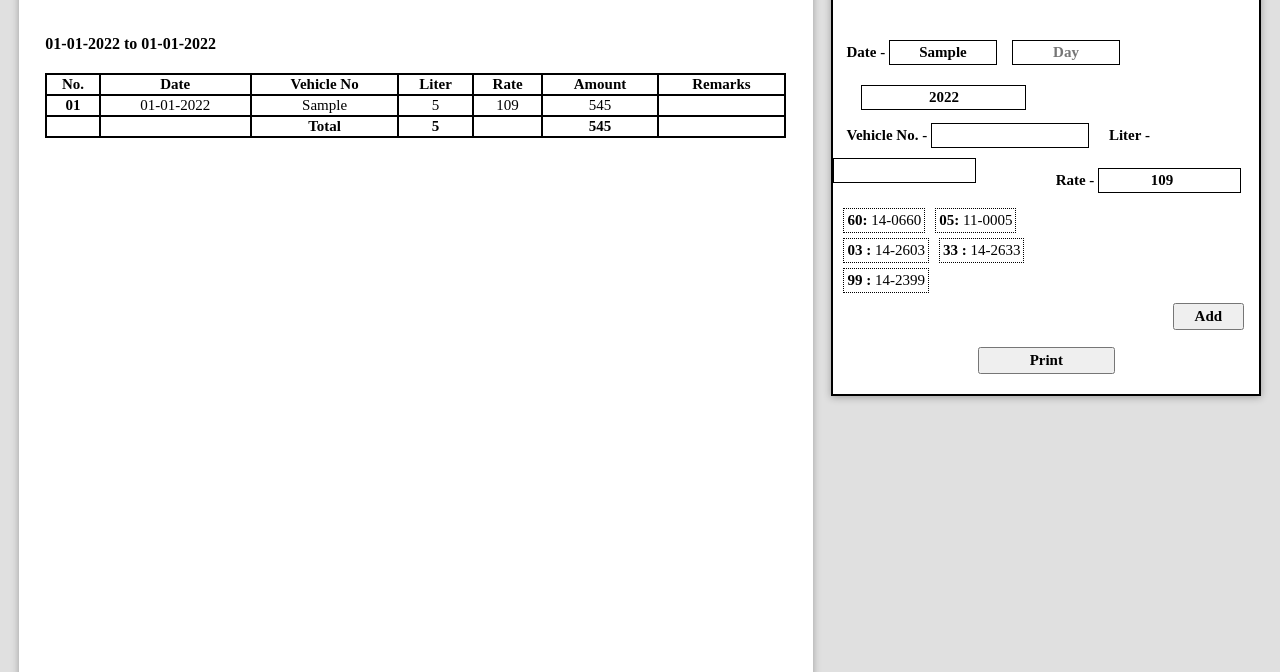
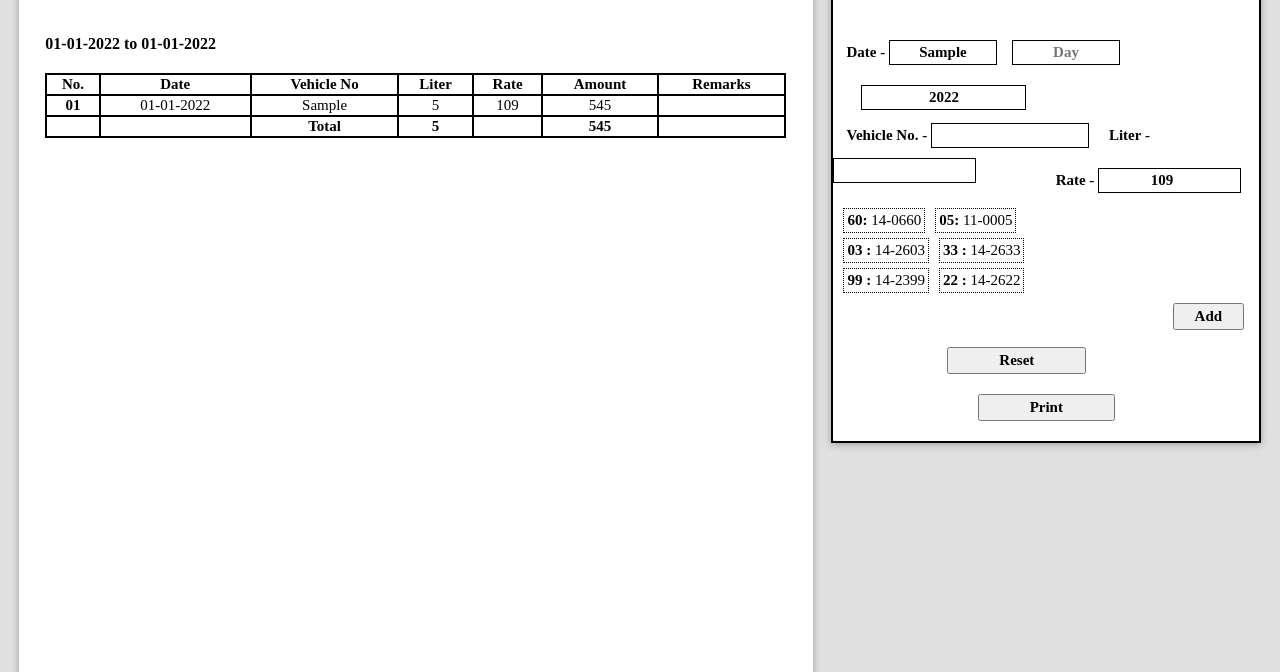
Before and after one commit to saffiullahfahim/NTech_Rasel_Bill, a plain HTML site: page index.html in a window 1280 px wide. Both pictures are taken after typing "Sample", "Sample", "Sample", "Sample", "Sample", "5" into the empty fields and a click on the button "Add". Shown: the part 128-800 px from the top of the page. Drawn offline with Linux system fonts and the light colour scheme.

Commit message:
add new vehicle and update interval & add local save

```diff
--- a/assets/js/main.js
+++ b/assets/js/main.js
@@ -1,13 +1,43 @@
+let obj = {},
+  formData = {};
+newpage = header.innerHTML;
+if (localStorage["raselBillData"]) {
+  header.innerHTML = localStorage["raselBillData"];
+  formData = JSON.parse(localStorage["raselBillDataForm"]);
+  obj = JSON.parse(localStorage["raselBillDataJSON"]);
+  no = obj.no ? obj.no : "";
+  limit = obj.limit ? obj.limit : "";
+  dataNo = obj.dataNo ? obj.dataNo : "";
+  date1 = obj.date1 ? obj.date1 : "";
+  totalliter = obj.totalliter ? obj.totalliter : "";
+  totaltaka = obj.totaltaka ? obj.totaltaka : "";
+  BillNo.value = formData.BillNo ? formData.BillNo : "";
+  Session.value = formData.Session ? formData.Session : "";
+  document.getElementById("month").value = formData.month ? formData.month : "";
+} else {
+  no = 0;
+  limit = 0;
+  dataNo = 0;
+  date1 = "";
+  totalliter = 0;
+  totaltaka = 0;
+}
+
 BillNo.focus();
-newpage = header.innerHTML;
 BillNo.oninput = function () {
   document.getElementById("billno").innerText = "Bill No. - " + this.value;
+  formData.BillNo = this.value;
+  localStorage["raselBillDataForm"] = JSON.stringify(formData);
 };
 Session.oninput = function () {
   document.getElementById("session").innerText = this.value;
   if (this.value.length == 3) {
     document.getElementById("month").value = this.value;
+    formData.month = this.value;
+    localStorage["raselBillDataForm"] = JSON.stringify(formData);
   }
+  formData.Session = this.value;
+  localStorage["raselBillDataForm"] = JSON.stringify(formData);
 };
 ADDBTN.onclick = function () {
   Add();
@@ -15,6 +45,12 @@ ADDBTN.onclick = function () {
 Print.onclick = function () {
   window.print();
 };
+Reset.onclick = () => {
+  delete localStorage["raselBillData"];
+  delete localStorage["raselBillDataForm"];
+  delete localStorage["raselBillDataJSON"];
+  window.location.reload()
+}
 function intToEnglish(number) {
   var NS = [
     { value: 10000000, str: "Crore" },
@@ -72,11 +108,13 @@ function intToEnglish(number) {
   return result;
 }
 
-no = 0;
-limit = 0;
-date1 = "";
-totalliter = 0;
-totaltaka = 0;
+const addIntervalData = (data) => {
+  let interval = document.querySelectorAll(".i");
+  for (let x of interval) {
+    x.innerText = data;
+  }
+};
+
 function Add() {
   if (vehicle.value == "60") {
     vehicle.value = "14-0660";
@@ -92,6 +130,9 @@ function Add() {
   }
   if (vehicle.value == "99") {
     vehicle.value = "14-2399";
+  }
+  if (vehicle.value == "22") {
+    vehicle.value = "14-2622";
   }
   if (BillNo.value == "") {
     BillNo.focus();
@@ -115,7 +156,8 @@ function Add() {
   else {
     var d = new Date(day.value + " " + month.value + " " + year.value);
     limit++;
-    if (limit == 1) {
+    dataNo++;
+    if (dataNo == 1) {
       date1 =
         String(d.getDate()).padStart("2", 0) +
         "-" +
@@ -125,14 +167,15 @@ function Add() {
     }
     if (limit <= 20) {
       no++;
-      interval.innerText =
+      addIntervalData(
         date1 +
-        " to " +
-        String(d.getDate()).padStart("2", 0) +
-        "-" +
-        String(d.getMonth() + 1).padStart("2", 0) +
-        "-" +
-        d.getFullYear();
+          " to " +
+          String(d.getDate()).padStart("2", 0) +
+          "-" +
+          String(d.getMonth() + 1).padStart("2", 0) +
+          "-" +
+          d.getFullYear()
+      );
       var tr = document.createElement("tr");
       var td1 = document.createElement("td");
       var td2 = document.createElement("td");
@@ -177,13 +220,21 @@ function Add() {
       AddBtn.value = "";
       day.focus();
       TOTAL();
+      obj.no = no;
+      obj.limit = limit;
+      obj.dataNo = dataNo;
+      obj.date1 = date1;
+      obj.totalliter = totalliter;
+      obj.totaltaka = totaltaka;
+      localStorage["raselBillData"] = header.innerHTML.trim();
+      localStorage["raselBillDataJSON"] = JSON.stringify(obj);
     } else {
       limit = 0;
       footer.remove();
       Total.remove();
       billno.removeAttribute("id");
       session.removeAttribute("id");
-      interval.removeAttribute("id");
+      // interval.removeAttribute("id");
       table.removeAttribute("id");
 
       header.innerHTML += newpage;
@@ -194,39 +245,6 @@ function Add() {
     }
   }
 }
-
-/*function Print(){
-var tr = document.createElement("tr")
-var td1 = document.createElement("th")
-var td2 = document.createElement("th")
-var td3 = document.createElement("th")
-var td4 = document.createElement("th")
-var td5 = document.createElement("th")
-var td6 = document.createElement("th")
-var td7 = document.createElement("th")
-//td1.setAttribute("contenteditable","")
-//td2.setAttribute("contenteditable","")
-td3.setAttribute("contenteditable","")
-td4.setAttribute("contenteditable","")
-//td5.setAttribute("contenteditable","")
-td6.setAttribute("contenteditable","")
-//td7.setAttribute("contenteditable","")
-////td1.innerText = String(no).padStart('2',0)
-//td2.innerText = String(d.getDate()).padStart('2',0)+"-"+String(d.getMonth()+1).padStart('2',0)+"-"+d.getFullYear()
-td3.innerText = "Total"
-td4.innerText = totalliter
-//td5.innerText =
-td6.innerText = totaltaka
-table.appendChild(tr)
-tr.appendChild(td1)
-tr.appendChild(td2)
-tr.appendChild(td3)
-tr.appendChild(td4)
-tr.appendChild(td5)
-tr.appendChild(td6)
-tr.appendChild(td7)
-window.print()
-}*/
 
 function TOTAL() {
   Total.remove();
--- a/index.html
+++ b/index.html
@@ -193,6 +193,7 @@
           <option value="11-0006"></option>
           <option value="14-2633"></option>
           <option value="14-2399"></option>
+          <option value="14-2622"></option>
         </datalist>
 
         <div style="display: flex; flex-direction: row; flex-wrap: wrap; margin-top: 20px;">
@@ -257,6 +258,18 @@
             "
             ><b>99 :</b> 14-2399</span
           >
+          <span
+          onclick="vehicle.value = '14-2622'; vehicle.focus()"
+            style="
+              font: 300 15px 'Nirmala UI';
+              padding: 3px;
+              border: 0.5px dotted #000;
+              margin-left: 10px;
+              margin-top: 5px;
+              cursor: pointer;
+            "
+            ><b>22 :</b> 14-2622</span
+          >
         </div>
         <input type="hidden" autocomplete="off" id="AddBtn" />
         <button
@@ -276,6 +289,18 @@
           Add</button
         ><br /><br /><br />
         <div style="margin: auto; text-align: center; width: max-content">
+          <button
+            id="Reset"
+            style="
+              font: 700 15px 'Nirmala UI';
+              padding: 3px 50px;
+              margin-bottom: 20px;
+              margin-right: 30px;
+              cursor: pointer;
+            "
+          >
+            Reset
+          </button>
           <button
             id="Print"
             style="
```
